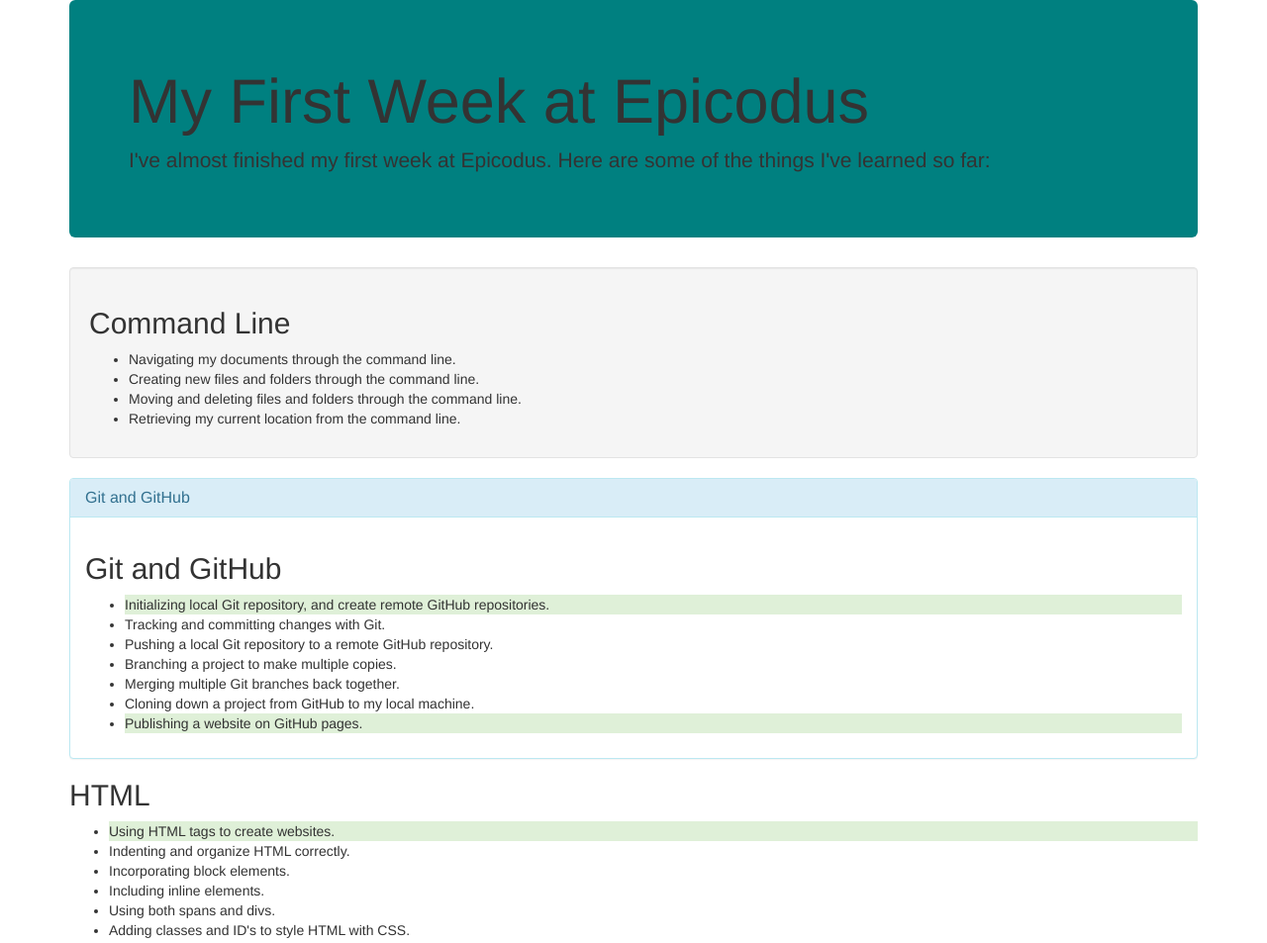
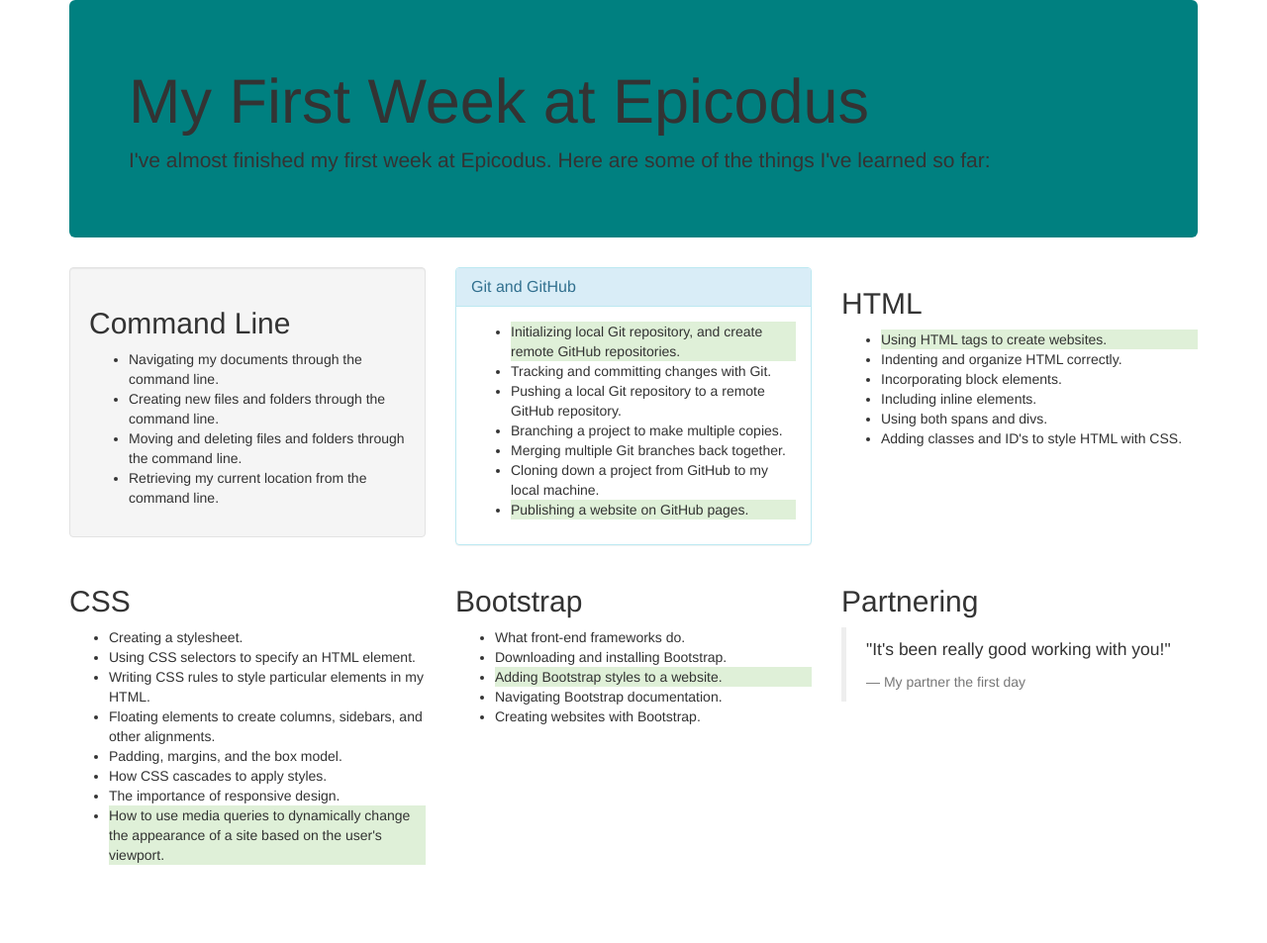
Before and after one commit to martgonz/week-in-review, a plain HTML site: page index.html in a window 1280 px wide. Shown: the top 953 px of the page at 99% size. After the commit the page ends 884 px from the top, so only its background shows below. Drawn offline with Linux system fonts and the light colour scheme.

Commit message:
added rows and columns

```diff
--- a/index.html
+++ b/index.html
@@ -14,6 +14,8 @@
         I've almost finished my first week at Epicodus. Here are some of the things I've learned so far:
       </p>
     </div>
+  <div class="row">
+    <div class="col-md-4">
       <div class="well">
         <h2>Command Line</h2>
         <ul>
@@ -23,13 +25,13 @@
           <li>Retrieving my current location from the command line.</li>
         </ul>
       </div>
+    </div>
+  <div class="col-md-4">
     <div class="panel panel-info">
          <div class="panel-heading">
            <h2 class="panel-title">Git and GitHub</h2>
          </div>
     <div class="panel-body">
-      <h2>Git and GitHub</h2>
-
       <ul>
         <li class="bg-success">Initializing local Git repository, and create remote GitHub repositories.</li>
         <li>Tracking and committing changes with Git.</li>
@@ -41,6 +43,8 @@
       </ul>
     </div>
   </div>
+</div>
+  <div class="col-md-4">
         <h2>HTML</h2>
       <ul>
         <li class="bg-success">Using HTML tags to create websites.</li>
@@ -50,7 +54,10 @@
         <li>Using both spans and divs.</li>
         <li>Adding classes and ID's to style HTML with CSS.</li>
       </ul>
-
+    </div>
+  </div>
+    <div class="row">
+      <div class="col-md-4">
       <h2>CSS</h2>
       <ul>
         <li>Creating a stylesheet.</li>
@@ -60,21 +67,27 @@
         <li>Padding, margins, and the box model.</li>
         <li>How CSS cascades to apply styles.</li>
         <li>The importance of responsive design.</li>
-        <li>How to use media queries to dynamically change the appearance of a site based on the user's viewport.</li>
+        <li class="bg-success">How to use media queries to dynamically change the appearance of a site based on the user's viewport.</li>
       </ul>
+    </div>
+      <div class="col-md-4">
       <h2>Bootstrap</h2>
       <ul>
         <li>What front-end frameworks do.</li>
         <li>Downloading and installing Bootstrap.</li>
-        <li>Adding Bootstrap styles to a website.</li>
+        <li class="bg-success">Adding Bootstrap styles to a website.</li>
         <li>Navigating Bootstrap documentation.</li>
         <li>Creating websites with Bootstrap.</li>
       </ul>
+    </div>
+     <div class="col-md-4">
       <h2>Partnering</h2>
-      <blockquote>
+      <blockquote class+"bg-info">
         <p>"It's been really good working with you!"</p>
         <footer>My partner the first day</footer>
       </blockquote>
     </div>
+   </div>
+  </div>
   </body>
 </html>
```
Lines whose indentation alone changed are shown as unchanged.
